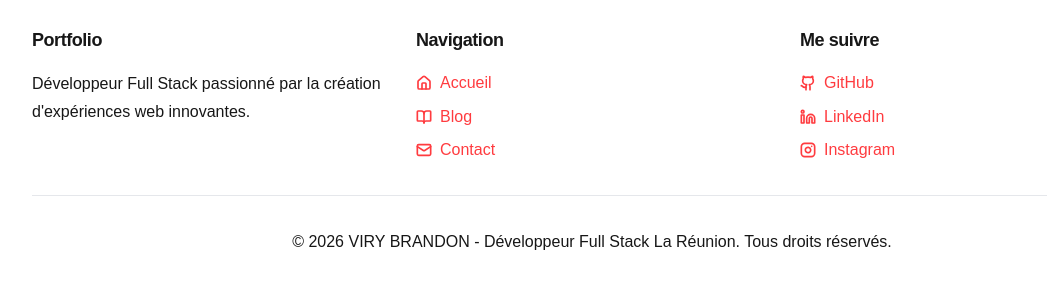
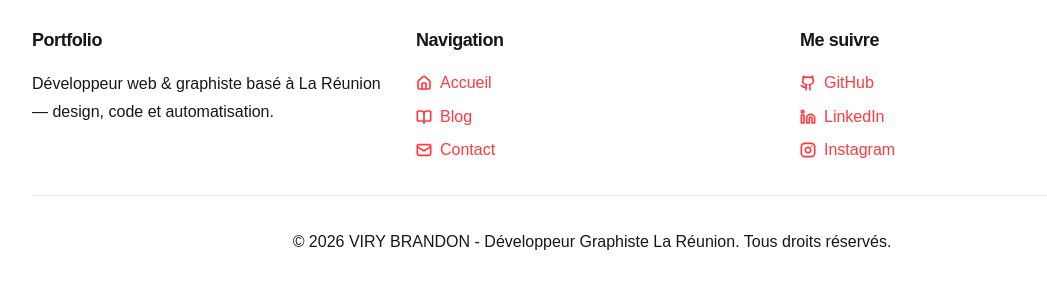
Before and after one commit to brandonviry/app_portfolio, a Next.js app: page /admin/articles/new in a window 1280 px wide. Shown: the part 1754-2039 px from the top of the page, without its empty margins (48-1095 px from the left). Built offline with nearby package versions, Linux system fonts and the light colour scheme; no server answers.

Commit message:
seo(footer): alignement mot-clé "Développeur Graphiste La Réunion"
- Description footer : mention graphiste + La Réunion
- Copyright : "Full Stack" → "Graphiste La Réunion"

Co-Authored-By: Claude Sonnet 4.6 <noreply@anthropic.com>

```diff
--- a/src/components/layout/footer/footer.tsx
+++ b/src/components/layout/footer/footer.tsx
@@ -28,7 +28,7 @@ export function Footer() {
               Portfolio
             </Typography>
             <Typography level="body2" className="text-foreground/60">
-              Développeur Full Stack passionné par la création d&apos;expériences web innovantes.
+              Développeur web & graphiste basé à La Réunion — design, code et automatisation.
             </Typography>
           </div>
 
@@ -90,7 +90,7 @@ export function Footer() {
         {/* Copyright */}
         <div className="mt-8 pt-8 border-t border-border/40 text-center">
           <Typography level="body2" className="text-foreground/60">
-            &copy; {currentYear} VIRY BRANDON - Développeur Full Stack La Réunion. Tous droits réservés.
+            &copy; {currentYear} VIRY BRANDON - Développeur Graphiste La Réunion. Tous droits réservés.
           </Typography>
         </div>
       </div>
```
